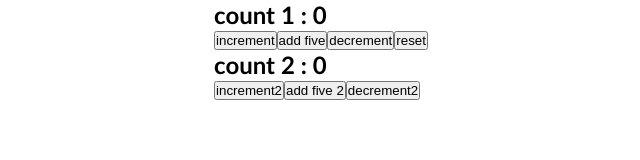
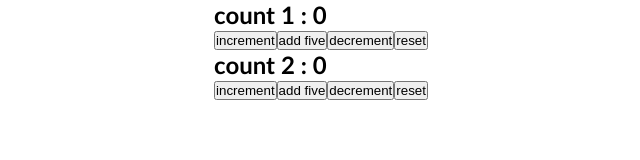
Before and after one commit to Am1rreza/Mini-Shopping-React-App, a React (Create React App) app: page / in a window 1280 px wide. Shown: the top 160 px of the page, without its empty margins (319-959 px from the left). Built offline with nearby package versions, Linux system fonts and the light colour scheme.

Commit message:
reducer example improved

```diff
--- a/src/App.js
+++ b/src/App.js
@@ -6,6 +6,7 @@
 import CounterOne from "./components/Context/CounterOne";
 import CounterProvider from "./components/Context/CounterProvider";
 import CountReducer from "./components/Context/Reducer/CountRecuer";
+import ImprovedCountReducer from "./components/Context/Reducer/ImprovedCountReducer";
 
 class App extends Component {
   state = {
@@ -80,7 +81,7 @@
           onDecrement={this.decrementHandler}
         /> */}
         <CounterProvider>
-          <CountReducer/>
+          <ImprovedCountReducer/>
         </CounterProvider>
       </>
     );
--- /dev/null
+++ b/src/components/Context/Reducer/ImprovedCountReducer.jsx
@@ -0,0 +1,57 @@
+import { useReducer } from "react";
+
+const initialState = 0;
+
+const reducer = (state, action) => {
+  switch (action.type) {
+    case "increment":
+      return state + action.value;
+
+    case "decrement":
+      return state - action.value;
+
+    case "reset":
+      return initialState;
+
+    default:
+      return state;
+  }
+};
+
+const ImprovedCountReducer = () => {
+  const [count, dispatch] = useReducer(reducer, initialState);
+  const [count2, dispatch2] = useReducer(reducer, initialState);
+
+  return (
+    <div>
+      <h2>count 1 : {count}</h2>
+      <div>
+        <button onClick={() => dispatch({ type: "increment", value: 1 })}>
+          increment
+        </button>
+        <button onClick={() => dispatch({ type: "increment", value: 5 })}>
+          add five
+        </button>
+        <button onClick={() => dispatch({ type: "decrement", value: 1 })}>
+          decrement
+        </button>
+        <button onClick={() => dispatch({ type: "reset" })}>reset</button>
+      </div>
+      <h2>count 2 : {count2}</h2>
+      <div>
+        <button onClick={() => dispatch2({ type: "increment", value: 1 })}>
+          increment
+        </button>
+        <button onClick={() => dispatch2({ type: "increment", value: 5 })}>
+          add five
+        </button>
+        <button onClick={() => dispatch2({ type: "decrement", value: 1 })}>
+          decrement
+        </button>
+        <button onClick={() => dispatch2({ type: "reset" })}>reset</button>
+      </div>
+    </div>
+  );
+};
+
+export default ImprovedCountReducer;
```
